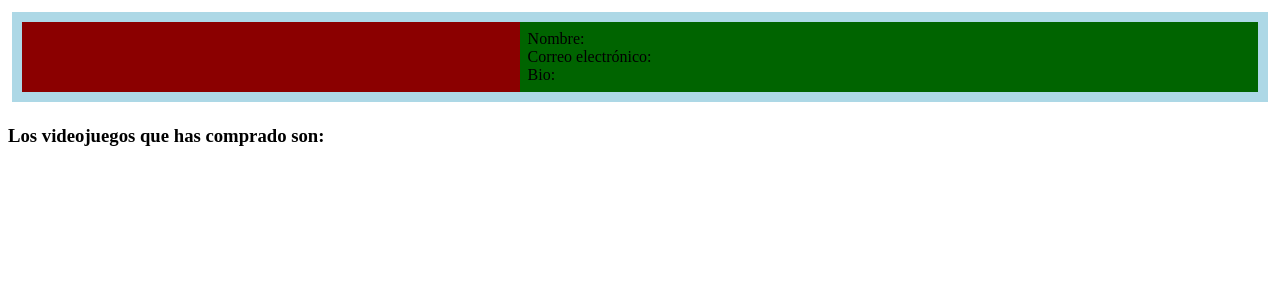
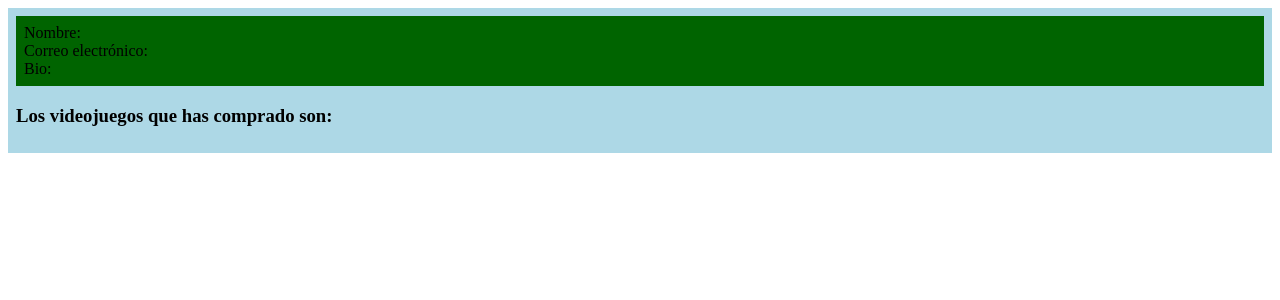
Before and after one commit to pieroGJ121/Proyecto_cloud_computing, a Python web app: template templates/profile.html in a window 1280 px wide. Shown: the top 300 px of the page. Run offline with Jinja, Linux system fonts and the light colour scheme; the template is opened without the code that fills it, so the values that code supplies are empty.

Commit message:
Remove image from profile page

```diff
--- a/static/css/profile.css
+++ b/static/css/profile.css
@@ -2,26 +2,12 @@
     display: flex;
     flex-direction: column;
     justify-content: flex-start;
+
+    padding: 8px;
+    background-color: lightblue;
 }
 
 #information {
-    background-color: lightblue;
-    display: flex;
-    flex-direction: row;
-    justify-content: space-between;
-    margin: 4px;
-    padding: 10px;
-}
-
-.image_portrait {
-    flex-grow: 1;
-    flex-shrink: 1;
-    flex-basis: 40%;
-    background-color: darkred;
-    padding: 8px;
-}
-
-#right {
     background-color: darkgreen;
     display: flex;
     flex-direction: column;
--- a/templates/profile.html
+++ b/templates/profile.html
@@ -8,8 +8,6 @@
     <body>
         <div id="general">
             <div id="information">
-                <div class="image_portrait"></div>
-                <div id="right">
                 <div id="name">
                     Nombre:
                 </div>
@@ -20,7 +18,6 @@
                     Bio:
                 </div>
             </div>
-            </div>
             <div class="list_games">
                 <h3>
                     Los videojuegos que has comprado son:
```
Lines whose indentation alone changed are shown as unchanged.
